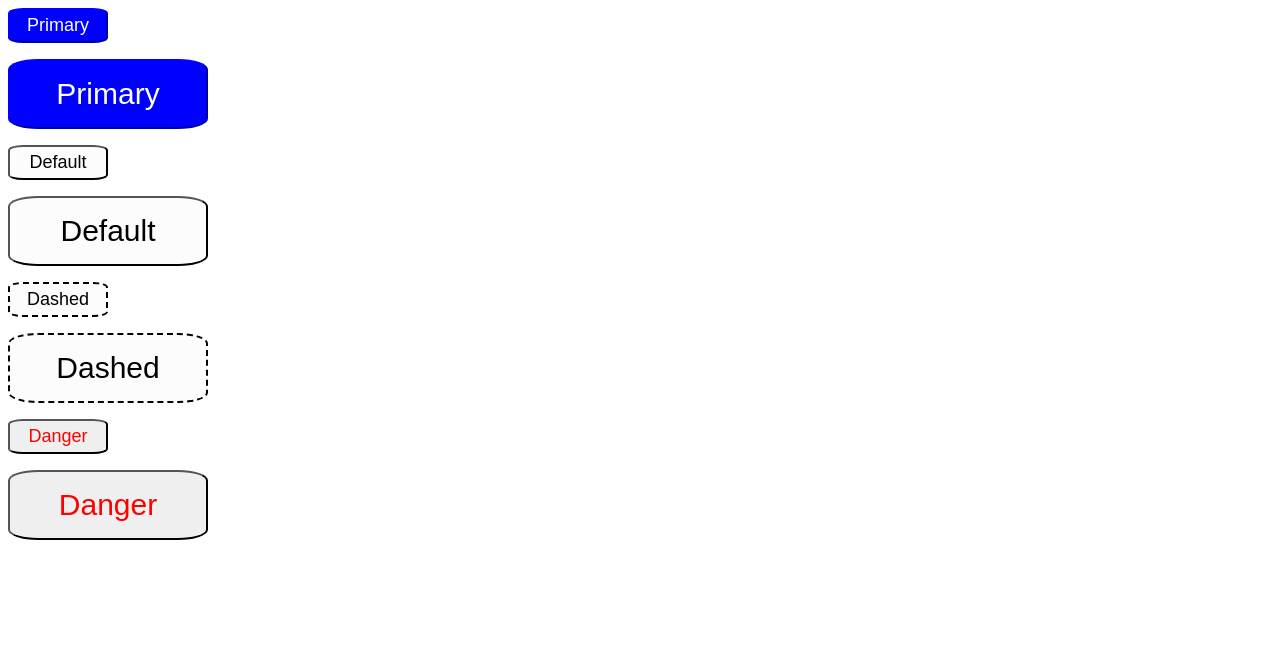
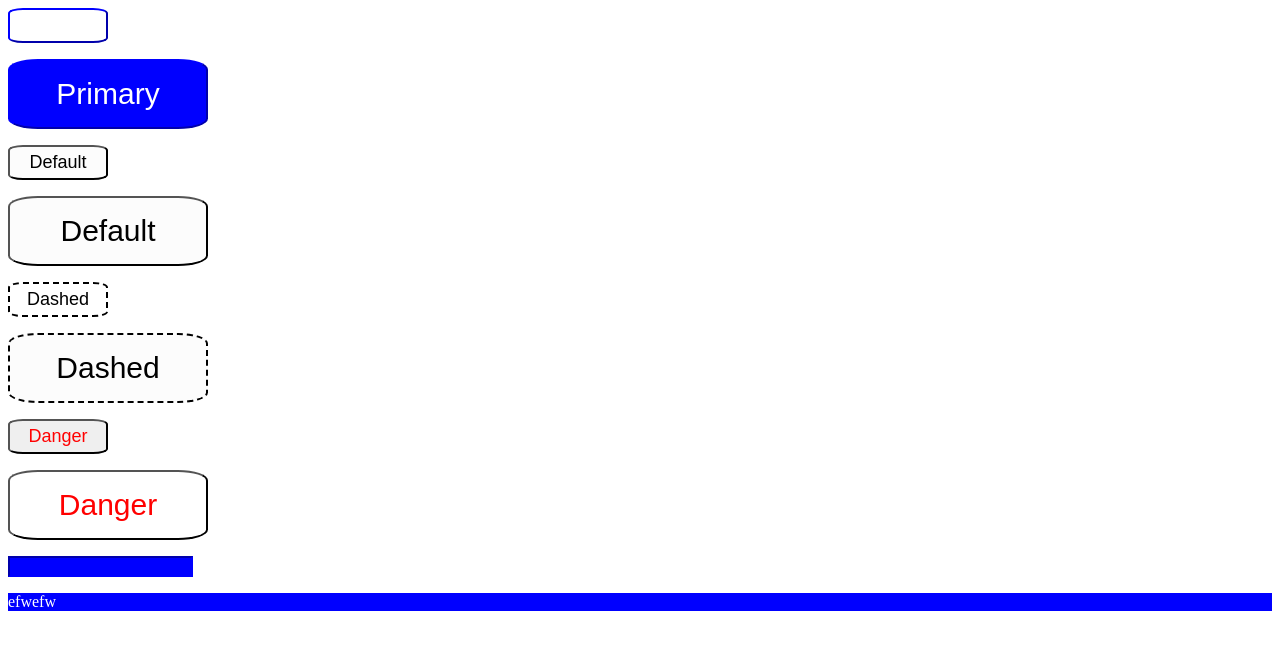
Before and after one commit to lashamerebashvili/html-and-css-practices, a plain HTML site: page 7-Inheritance/index.html in a window 1280 px wide. Drawn offline with Linux system fonts and the light colour scheme.

Commit message:
feat(7-Inheritance): Finish practice-3

```diff
--- a/7-Inheritance/index.html
+++ b/7-Inheritance/index.html
@@ -8,13 +8,15 @@
     <title>Document</title>
 </head>
 <body>
-    <button class="defaultStyle primary small">Primary</button>
+    <button class="defaultStyle primary small ghost">Primary</button>
     <p><button class="defaultStyle primary large">Primary</button></p>
     <button class="defaultStyle default small">Default</button>
     <p><button class="defaultStyle default large">Default</button></p>
-    <button class="defaultStyle dashed small">Dashed</button>
+    <button class="defaultStyle dashed small ghost">Dashed</button>
     <p><button class="defaultStyle dashed large">Dashed</button></p>
     <button class="defaultStyle danger small">Danger</button>
-    <p><button class="defaultStyle danger large">Danger</button></p>
+    <p><button class="defaultStyle danger large ghost">Danger</button></p>
+    <input type="text" class="primary"> <p></p>
+    <div class="primary">efwefw</div>
 </body>
 </html>
--- a/7-Inheritance/style.css
+++ b/7-Inheritance/style.css
@@ -33,3 +33,7 @@
     height: 70px;
     font-size: 30px;
 }
+
+.ghost {
+    background-color: transparent;
+}
```
